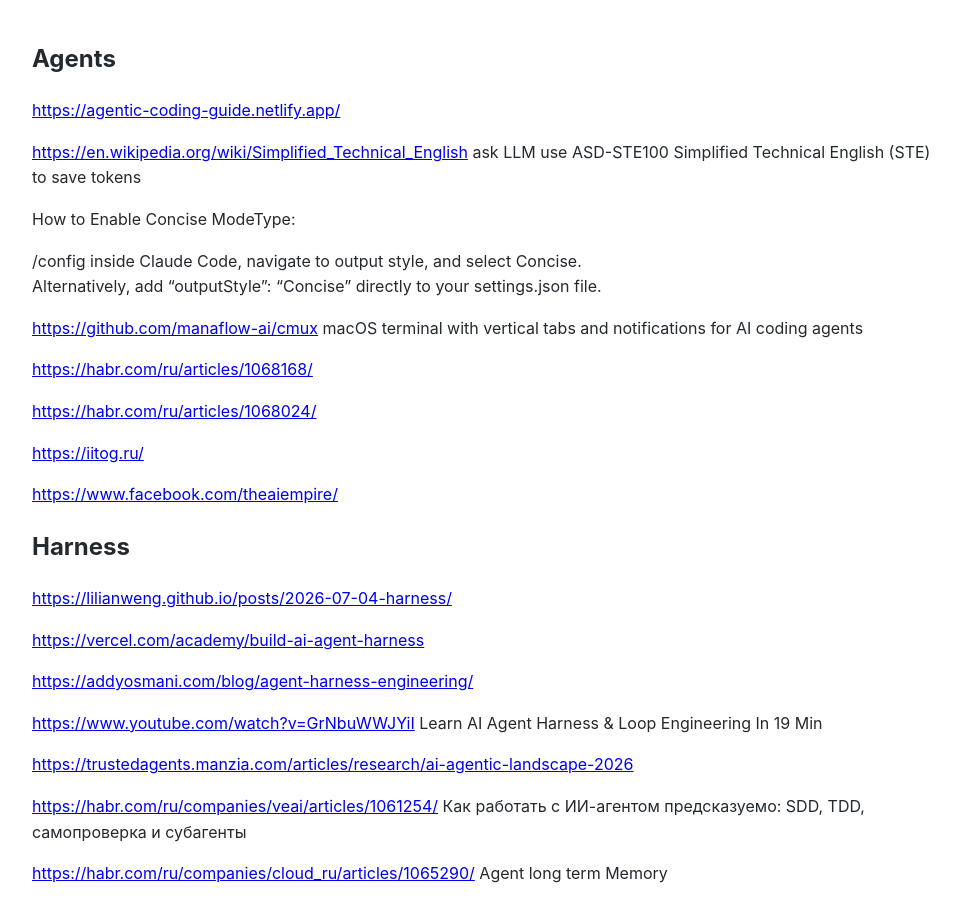
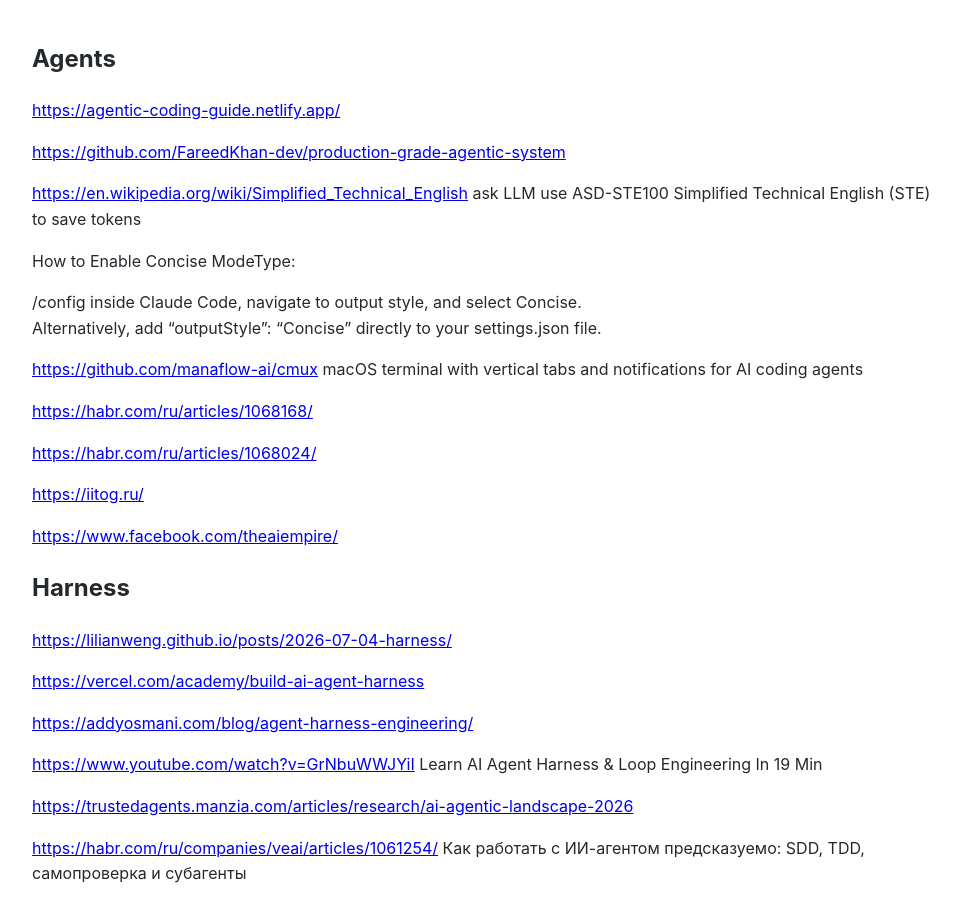
Before and after one commit to Michael-Lubinsky/michael-lubinsky.github.com, a Jekyll site: the page built from ml/agent.md, in a window 1280 px wide and 900 px high. Shown: the whole window, without its empty margins (158-1118 px from the left). Built offline with Jekyll 4.4.1, drawn with Linux system fonts in a browser that asks for light colours; our own code applies the rules of GitHub Pages for plain Markdown files.

Commit message:
Update agent.md with additional resource links
Added links to GitHub repository and technical resources.

```diff
--- a/ml/agent.md
+++ b/ml/agent.md
@@ -1,6 +1,8 @@
 ## Agents
 
 <https://agentic-coding-guide.netlify.app/>
+
+<https://github.com/FareedKhan-dev/production-grade-agentic-system>
 
 <https://en.wikipedia.org/wiki/Simplified_Technical_English> ask LLM use ASD-STE100 Simplified Technical English (STE) to save tokens
 
```
